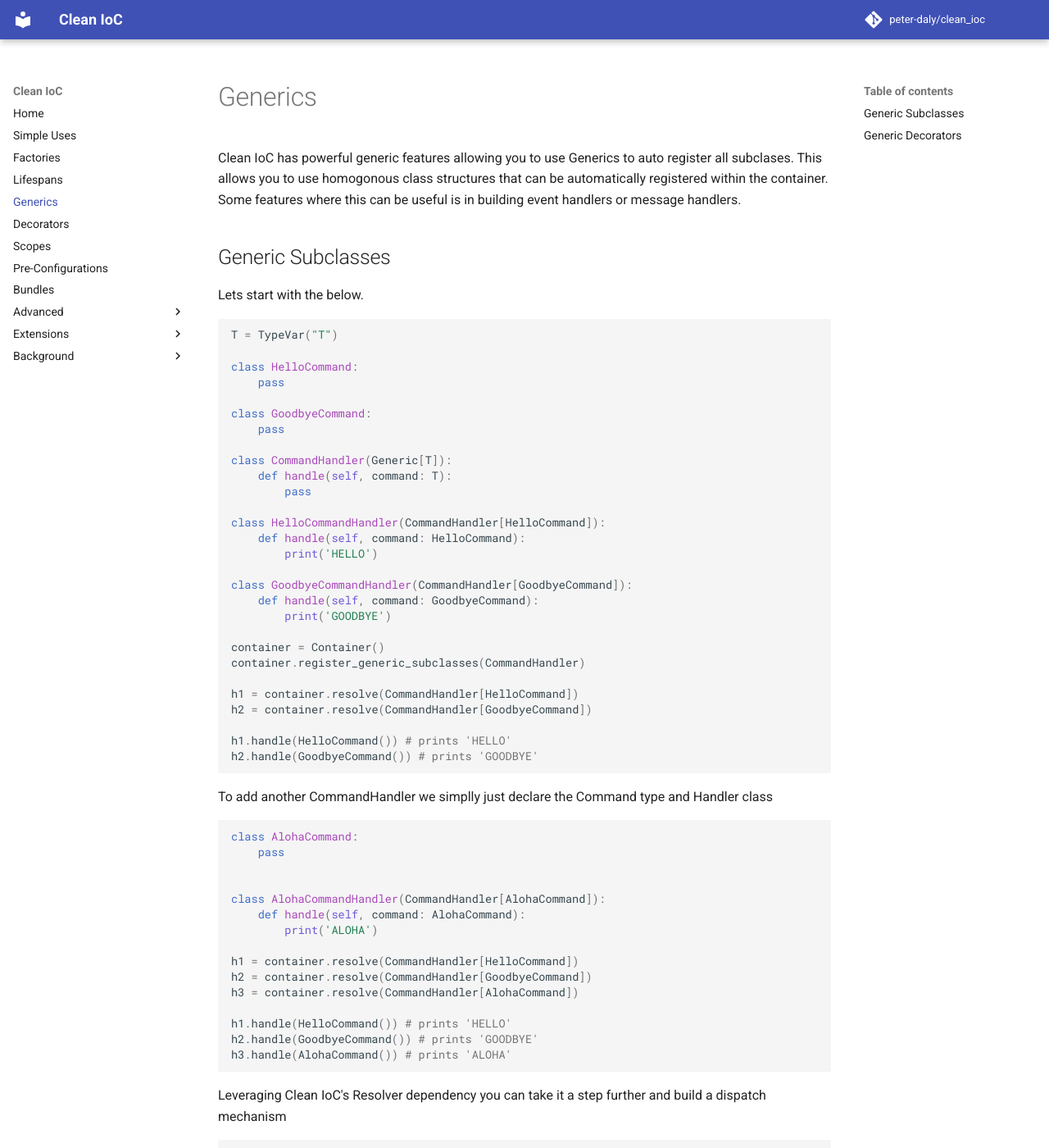
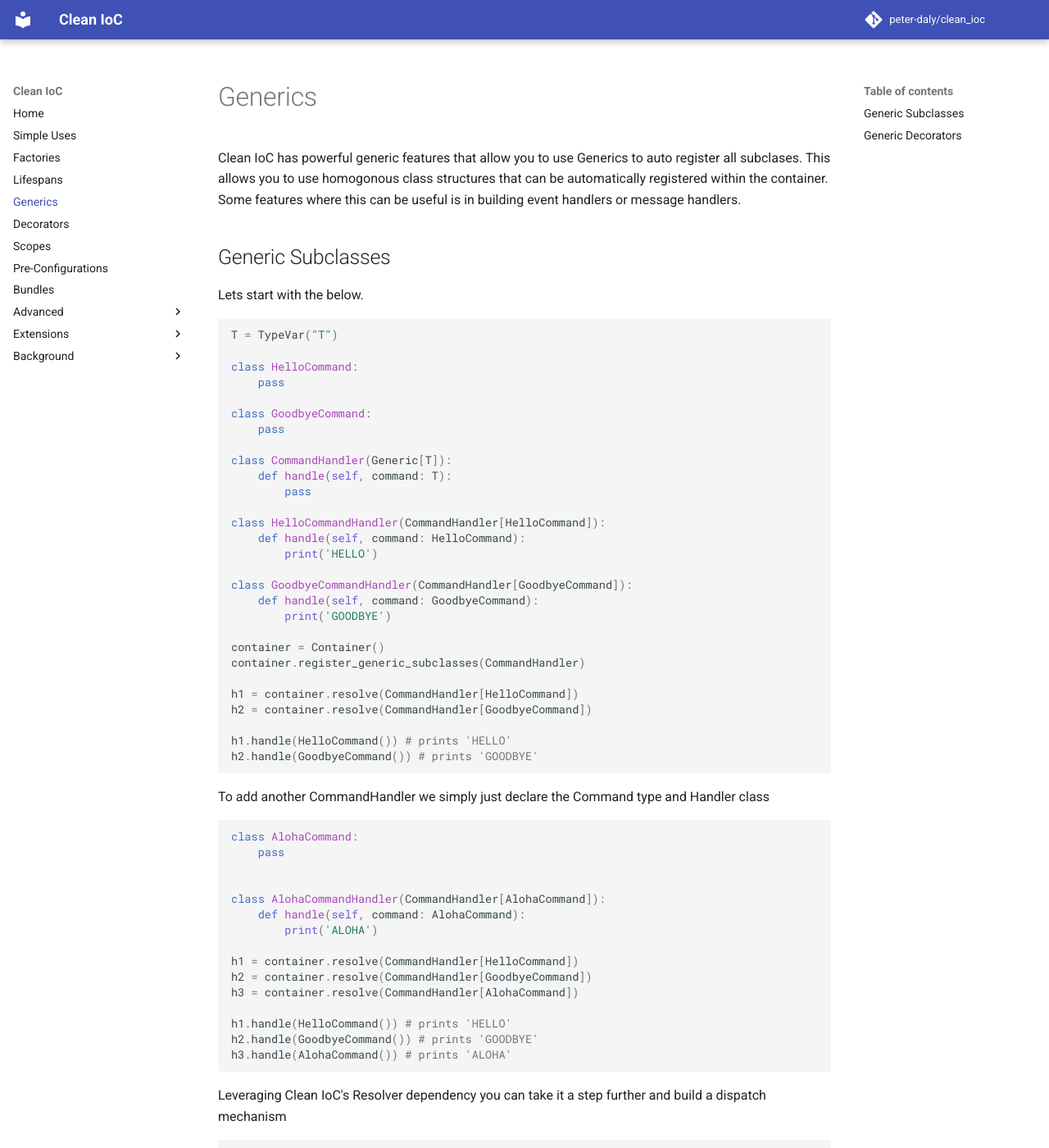
Before and after one commit to peter-daly/clean_ioc, an MkDocs documentation site: the page built from docs/generics.md, in a window 1280 px wide and 1400 px high. Shown: the whole window at 82% size. Built offline with MkDocs 1.6.1 and Material for MkDocs 9.7.7, drawn with Linux system fonts in a browser that asks for light colours; comment, search, counter and statistics services are not loaded; some of the changed text lies outside the part shown.

Commit message:
Update generics.md

````diff
--- a/docs/generics.md
+++ b/docs/generics.md
@@ -1,6 +1,6 @@
 # Generics
 
-Clean IoC has powerful generic features allowing you to use Generics to auto register all subclases.
+Clean IoC has powerful generic features that allow you to use Generics to auto register all subclases.
 This allows you to use homogonous class structures that can be automatically registered within the container. Some features where this can be useful is in building event handlers or message handlers.
 
 ## Generic Subclasses
@@ -39,7 +39,7 @@
 
 ```
 
-To add another CommandHandler we simplly just declare the Command type and Handler class
+To add another CommandHandler we simply just declare the Command type and Handler class
 
 ```python
 class AlohaCommand:
````
Also changed, not shown: other parts of docs/generics.md (+1 -1 lines).
